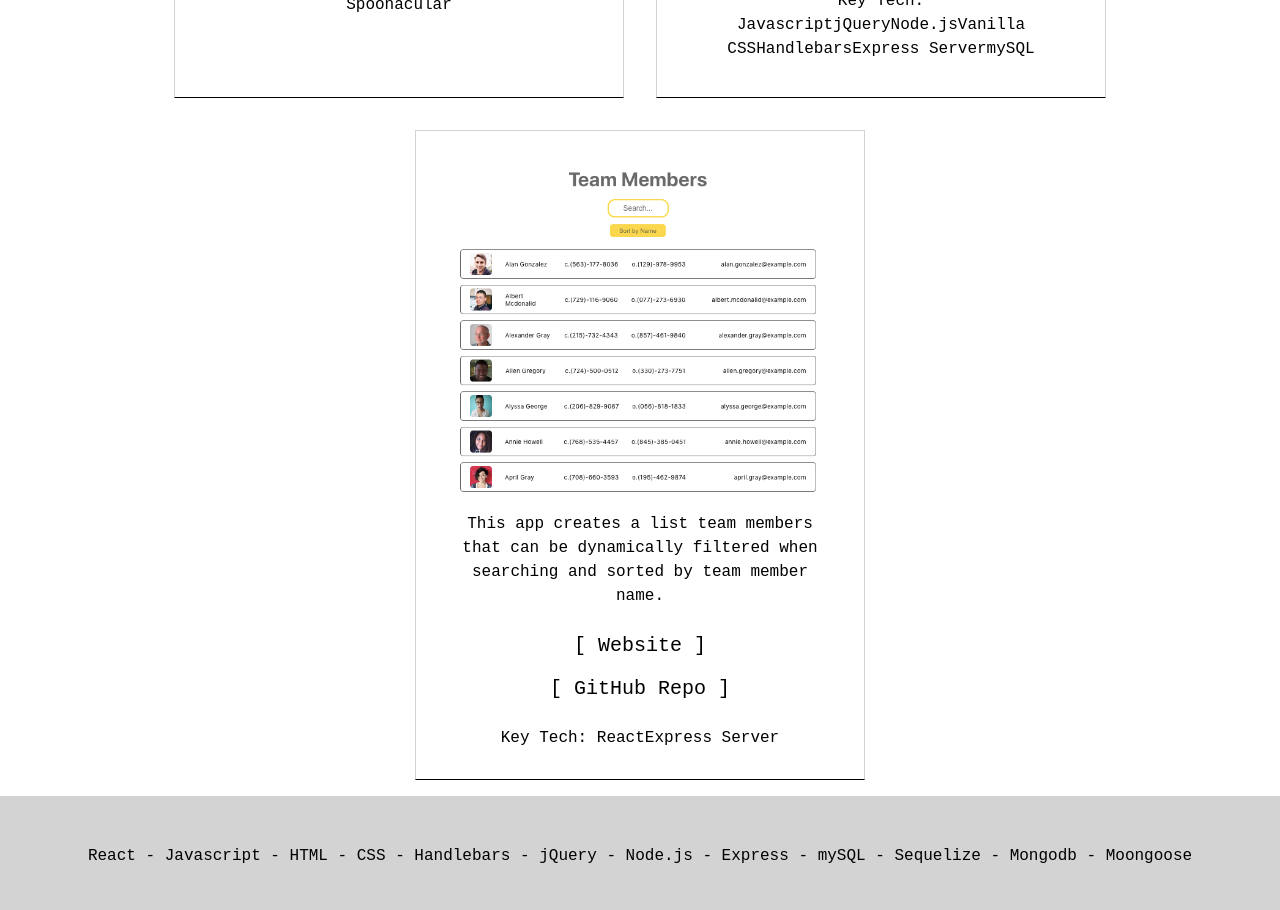
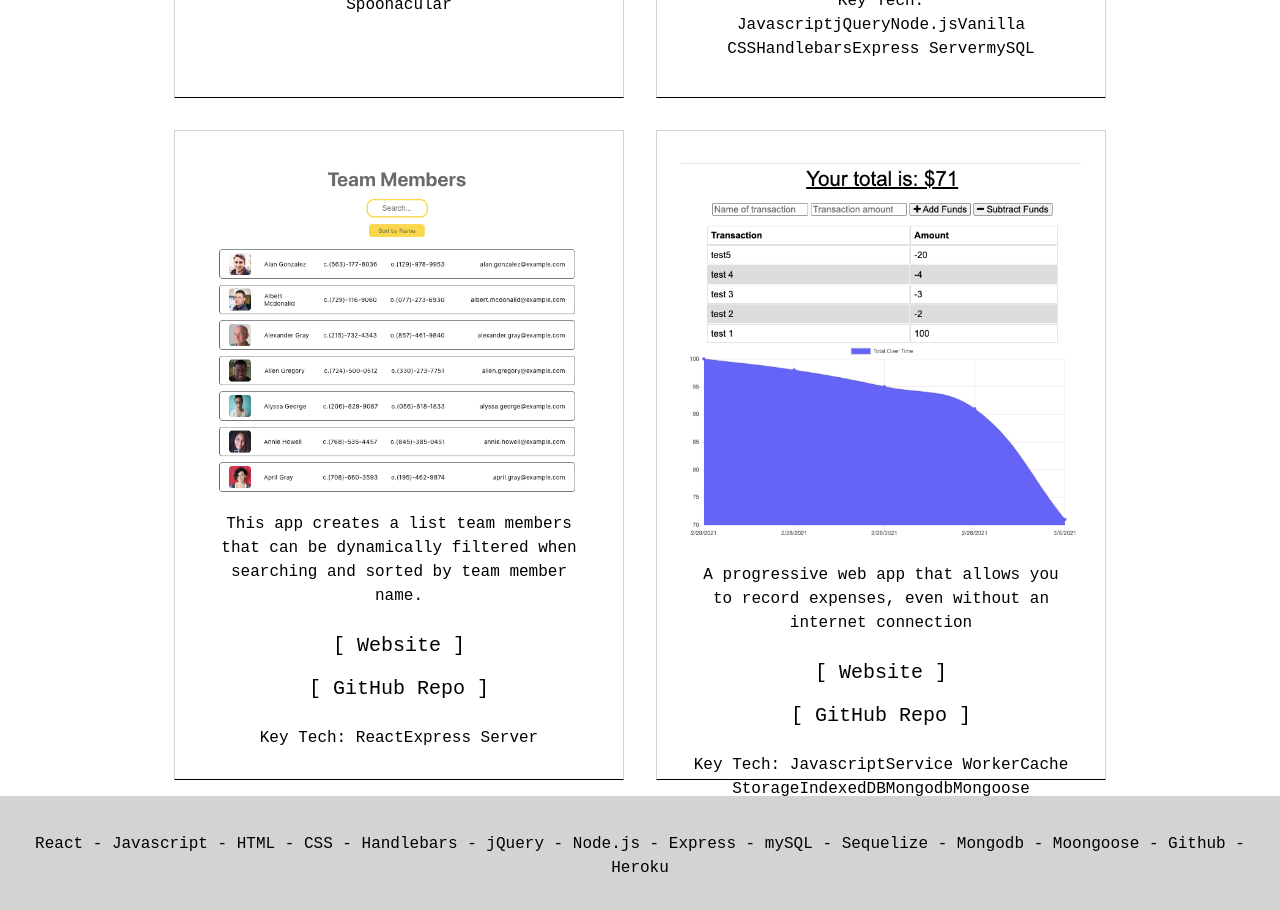
Before and after one commit to hkfernandez/portfolio-react, a React (Create React App) app: page /portfolio in a window 1280 px wide. Shown: the part 1340-2250 px from the top of the page. Built offline with nearby package versions, Linux system fonts and the light colour scheme.

Commit message:
Add portfolio piece

```diff
--- a/src/components/footer/Footer.js
+++ b/src/components/footer/Footer.js
@@ -4,7 +4,7 @@ import './footer.css';
 function Footer() {
 	return (
 		<footer>
-			<p>React - Javascript - HTML - CSS - Handlebars - jQuery - Node.js - Express - mySQL - Sequelize - Mongodb - Moongoose</p>
+			<p>React - Javascript - HTML - CSS - Handlebars - jQuery - Node.js - Express - mySQL - Sequelize - Mongodb - Moongoose - Github - Heroku</p>
 		</footer>
 	);
 }
--- a/src/components/portfolio/projectsList.js
+++ b/src/components/portfolio/projectsList.js
@@ -1,7 +1,7 @@
 import stockAppImg from './images/stocks.png'
 import weatherAppImg from './images/weatherDashboardImg.png'
 import recipeAppImg from './images/recipeAppImg.png'
-import scheduleAppImg from './images/appImage.png'
+import budgetAppImg from './images/budget.png'
 import burgerAppImg from './images/burger.png'
 import teamAppImg from './images/team.png'
 import portfolioAppImg from './images/portfolio.png'
@@ -78,6 +78,21 @@ const projectsArr = [
 			"Express Server",
 		]
 	},
+	{
+		imageSource: budgetAppImg,
+		atlText: "Travel Budget Web Application",
+		depolyedLink: "https://salty-harbor-32072.herokuapp.com/",
+		githubLink: "https://github.com/hkfernandez/travel-budget",
+		text: "A progressive web app that allows you to record expenses, even without an internet connection",
+		tech: [
+			"Javascript",
+			"Service Worker",
+			"Cache Storage",
+			"IndexedDB",
+			"Mongodb",
+			"Mongoose"
+		]
+	},
 ]
 
 export default projectsArr;
```
Also changed, not shown: src/components/portfolio/images/budget.png (added).
